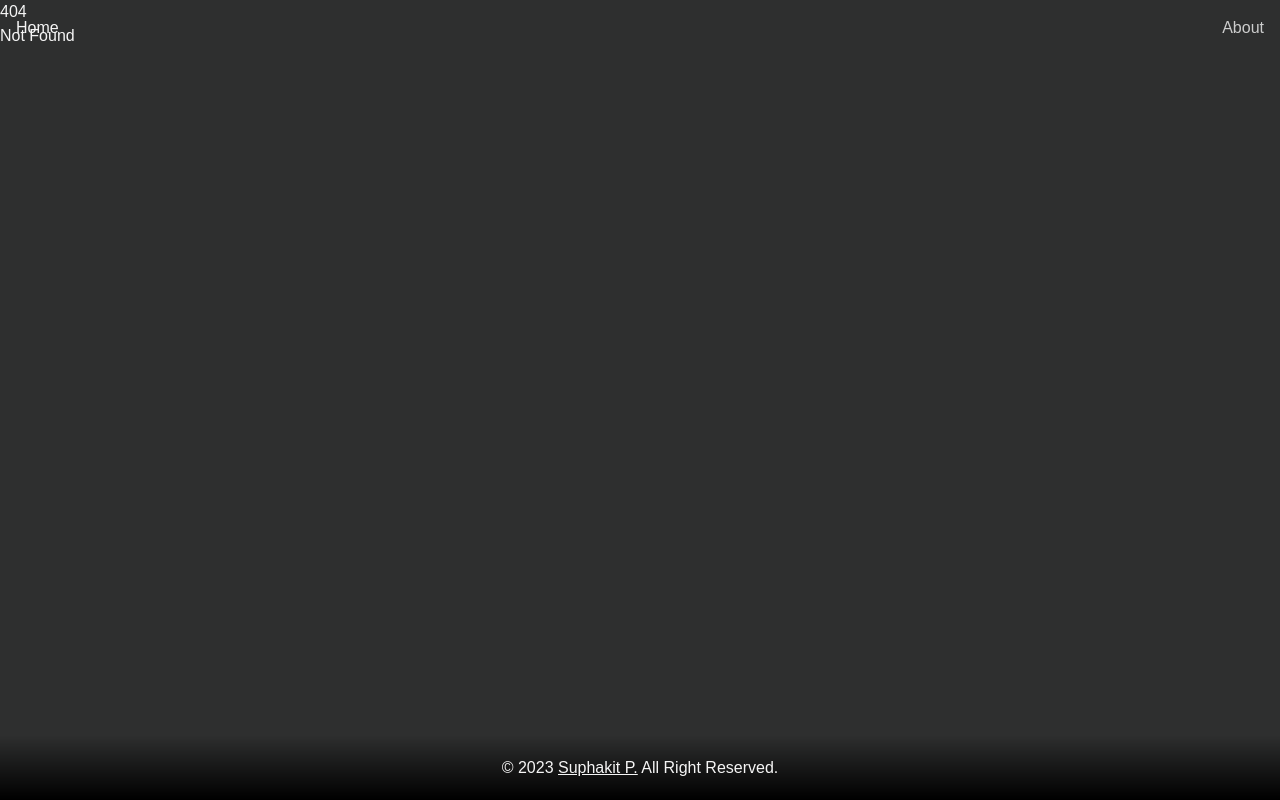
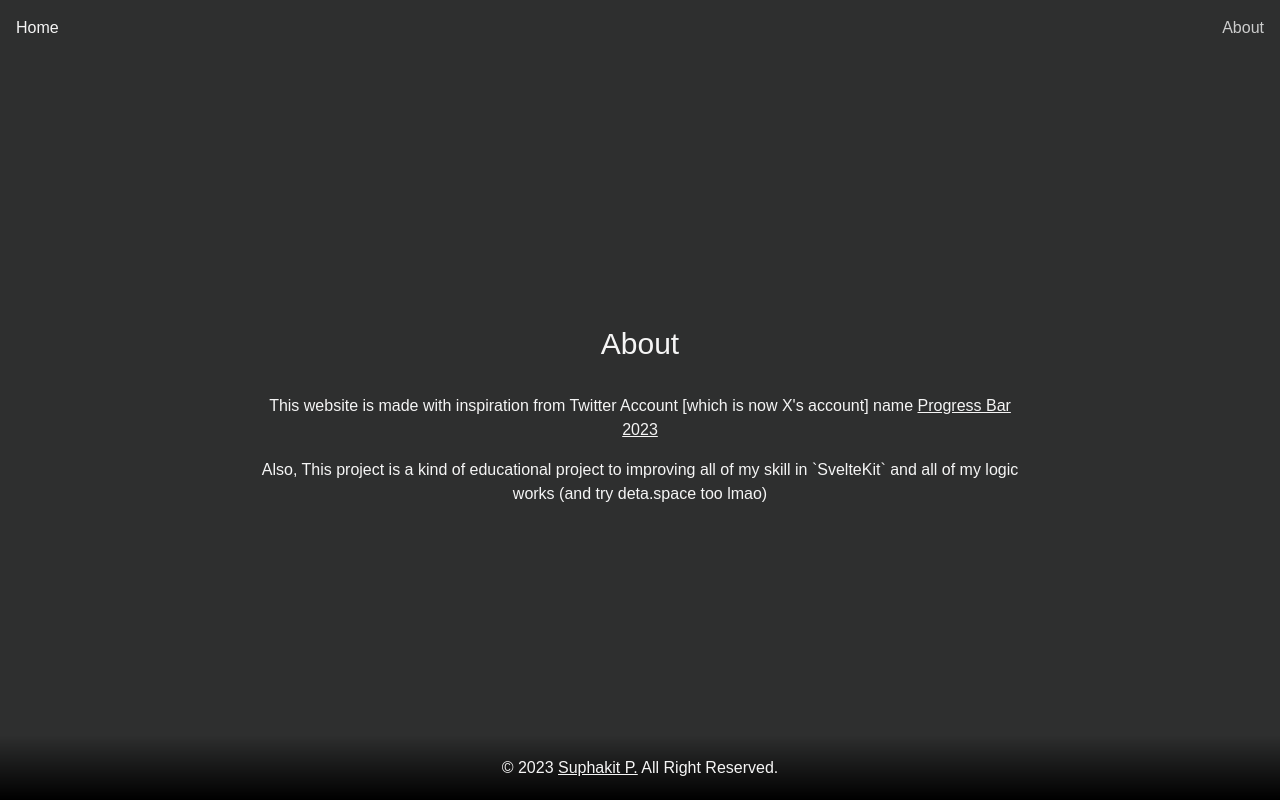
Before and after one commit to dethMastery/year-progressbar, a SvelteKit app: page /about in a window 1280 px wide. Before the commit this address had no page. Built offline with nearby package versions, Linux system fonts and the light colour scheme; a web font is replaced by a local one.

Commit message:
feat<pages>: added about page

```diff
--- /dev/null
+++ b/src/routes/about/+page.svelte
@@ -0,0 +1,25 @@
+<script>
+	import TW_CLASS from "../../constants/tailwind_class"
+
+
+</script>
+
+<section>
+  <div class="w-full h-screen mx-auto flex flex-col items-center text-center justify-center md:w-[60%] ">
+    <h1 class={TW_CLASS.heading.xxxl}>
+      About
+    </h1>
+
+    <p class="mb-2">
+      This website is made with inspiration from Twitter Account [which is now X's account] name
+      <a href="https://twitter.com/ProgressBar202_" class={TW_CLASS.link}>Progress Bar 2023</a>
+    </p>
+    <p class="mt-2">
+      Also, This project is a kind of educational project to improving all of my skill in `SvelteKit` and all of my logic works (and try deta.space too lmao)
+    </p>
+  </div>
+</section>
+
+<style>
+
+</style>
--- /dev/null
+++ b/src/routes/about/+page.ts
@@ -0,0 +1,3 @@
+// since there's no dynamic data here, we can prerender
+// it so that it gets served as a static asset in production
+export const prerender = true;
```
